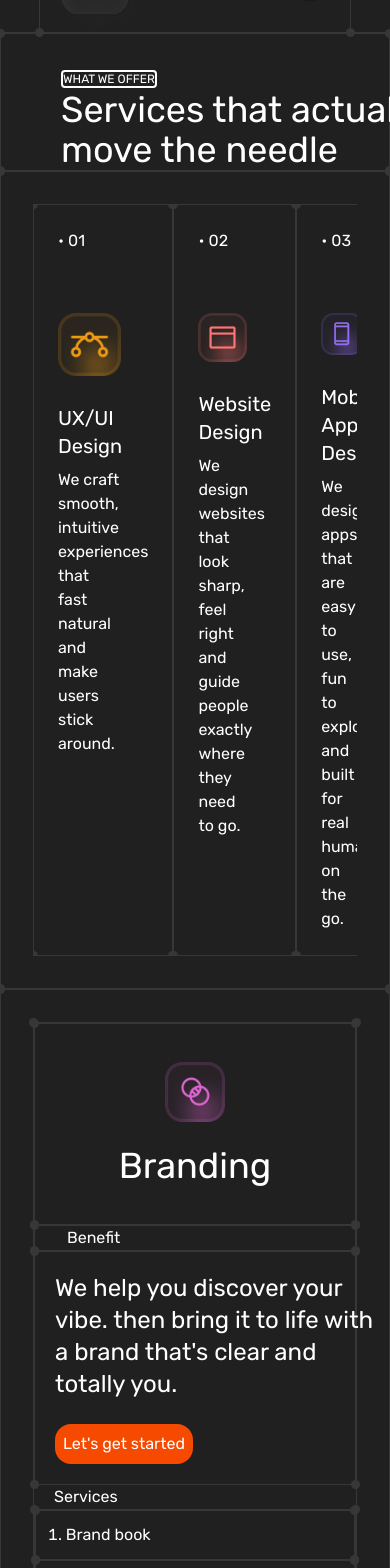
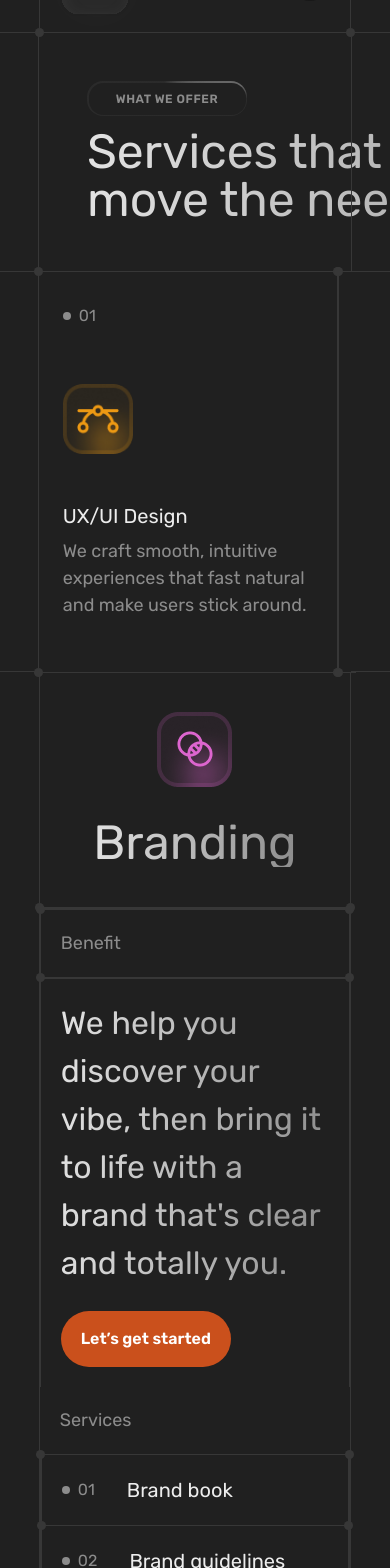
Before and after one commit to UsmanTariq786/webpioneers, a Next.js app: page /services in a window 390 px wide. Shown: the part 120-1688 px from the top of the page. Built offline with nearby package versions, Linux system fonts and the light colour scheme.

Commit message:
design changes in services page

```diff
--- a/src/Components/RoundCornerWrapper/index.tsx
+++ b/src/Components/RoundCornerWrapper/index.tsx
@@ -2,10 +2,43 @@ import React from 'react';
 
 interface RoundCornerWrapperProps {
   children: React.ReactNode;
+  top?: boolean
+  bottom?: boolean
 }
 
-const RoundCornerWrapper: React.FC<RoundCornerWrapperProps> = ({ children }) => {
-  return (
+const RoundCornerWrapper: React.FC<RoundCornerWrapperProps> = ({ children,top=true,bottom=true }) => {
+
+  let wrapperObject = {
+    'topZero':  <div className="relative w-full  border border-[#373737] border-t-0">
+                <div className="w-[9px] h-[9px] rounded-full bg-[#373737] absolute -bottom-[5px] -left-[5px]"></div>
+                <div className="w-[9px] h-[9px] rounded-full bg-[#373737] absolute -bottom-[5px] -right-[5px]"></div>
+                {children}
+                </div>,
+
+    'bottomZero': <div className="relative w-full  border border-[#373737] border-b-0">
+                 <div className="w-[9px] h-[9px] rounded-full bg-[#373737] absolute -top-[5px] -left-[5px]"></div>
+                 <div className="w-[9px] h-[9px] rounded-full bg-[#373737] absolute -top-[5px] -right-[5px]"></div>
+                 {/* <div className="w-[9px] h-[9px] rounded-full bg-[#373737] absolute -bottom-[5px] -left-[5px]"></div>
+                 <div className="w-[9px] h-[9px] rounded-full bg-[#373737] absolute -bottom-[5px] -right-[5px]"></div> */}
+                     {children}
+               </div>  ,
+          'topBottomZero':     <div className="relative w-full  border border-[#373737] border-b-0">
+          {/* <div className="w-[9px] h-[9px] rounded-full bg-[#373737] absolute -top-[5px] -left-[5px]"></div> */}
+          {/* <div className="w-[9px] h-[9px] rounded-full bg-[#373737] absolute -top-[5px] -right-[5px]"></div> */}
+          {/* <div className="w-[9px] h-[9px] rounded-full bg-[#373737] absolute -bottom-[5px] -left-[5px]"></div>
+          <div className="w-[9px] h-[9px] rounded-full bg-[#373737] absolute -bottom-[5px] -right-[5px]"></div> */}
+              {children}
+        </div>
+  }
+
+
+
+  return (<>
+
+  {
+    top=== false && bottom === false ? wrapperObject['topBottomZero'] :
+    top === false ? wrapperObject['topZero'] :
+    bottom === false ? wrapperObject['bottomZero'] :
     <div className="relative w-full  border border-[#373737]">
       <div className="w-[9px] h-[9px] rounded-full bg-[#373737] absolute -top-[5px] -left-[5px]"></div>
       <div className="w-[9px] h-[9px] rounded-full bg-[#373737] absolute -top-[5px] -right-[5px]"></div>
@@ -13,7 +46,10 @@ const RoundCornerWrapper: React.FC<RoundCornerWrapperProps> = ({ children }) =>
       <div className="w-[9px] h-[9px] rounded-full bg-[#373737] absolute -bottom-[5px] -right-[5px]"></div>
           {children}
     </div>
-  );
+
+  }
+
+    </>);
 };
 
 export default RoundCornerWrapper;
--- a/src/Components/cardData/CardData.tsx
+++ b/src/Components/cardData/CardData.tsx
@@ -1,27 +1,105 @@
-import React from 'react'
-import cardsData from '@/app/Data/CardData'
+// import React from 'react';
+// import cardsData from '@/app/Data/CardData';
+// import RoundCornerWrapper from '@/Components/RoundCornerWrapper';
+
+// function CardData() {
+//     return (
+//         <div className="p-4 sm:p-6 md:p-8">
+//             {/* This container is now a grid on all screens,
+//               with the number of columns changing based on screen size.
+//             */}
+//             <div className="grid grid-cols-1 sm:grid-cols-2 lg:grid-cols-4 gap-4">
+//                 {cardsData.map((card, index) => (
+//                     // The wrapper now has a min-w-0 to prevent it from forcing a scroll
+//                     <div key={index} className='min-w-0'>
+//                         <RoundCornerWrapper>
+//                             <div className="p-6">
+//                                 {/* Using the correct image path and alt text */}
+//                                 <img src={card.image} alt={card.title} className="w-12 h-12 mb-4" />
+//                                 <h3 className="text-xl mt-6">{card.title}</h3>
+//                                 <p className="mt-2 text-sm">{card.description}</p>
+//                             </div>
+//                         </RoundCornerWrapper>
+//                     </div>
+//                 ))}
+//             </div>
+//         </div>
+//     )
+// }
+
+// export default CardData;
+
+'use client';
+
+import React, { useState, useEffect } from 'react';
+import cardsData from '@/app/Data/CardData';
 import RoundCornerWrapper from '@/Components/RoundCornerWrapper';
+
+// Component for the mobile/small screen horizontal scroll layout
+const MobileCards = () => (
+    <div className="flex flex-nowrap overflow-x-auto overflow-y-hidden p-1 m-[-5px]">
+        {cardsData.map((card, index) => (
+            <div key={index} className='min-w-[300px] max-w-[300px] shrink-0'>
+                <RoundCornerWrapper>
+                    <div className="p-6 min-h-[400px]">
+                    <div className='my-2 mb-14 flex items-center'>
+                            <div className='w-2 h-2 rounded-full bg-[#F8F8F880] mr-2'></div>
+                        <p className='text-[#F8F8F880]'>0{index+1}</p>
+
+                        </div>
+                        <img src={card.image} alt={card.title} className="w-[70px] h-[70px] mb-12" />
+                        <h3 className="text-xl mt-6 text-[#F8F8F8F2]">{card.title}</h3>
+                        <p className="mt-2 text-[18px] text-[#F8F8F880]">{card.description}</p>
+                    </div>
+                </RoundCornerWrapper>
+            </div>
+        ))}
+    </div>
+);
+
+// Component for the large screen grid layout
+const LargeScreenCards = () => (
+    <div className="grid grid-cols-4 md:grid-cols-3 lg:grid-cols-4 sm:grid-cols-2 ">
+        {cardsData.map((card, index) => (
+            <div key={index}>
+                <RoundCornerWrapper>
+                    <div className="p-5 min-h-[400px]">
+                        <div className='my-2 mb-14 flex items-center'>
+                            <div className='w-2 h-2 rounded-full bg-[#F8F8F880] mr-2'></div>
+                        <p className='text-[#F8F8F880]'>0{index+1}</p>
+
+                        </div>
+                        <img src={card.image} alt={card.title} className="w-[70px] h-[70px] mb-12" />
+                        <h3 className="text-xl mt-6 text-[#F8F8F8F2]">{card.title}</h3>
+                        <p className="mt-2 text-[18px] text-[#F8F8F880]">{card.description}</p>
+                    </div>
+                </RoundCornerWrapper>
+            </div>
+        ))}
+    </div>
+);
+
+// Main component that switches between the two layouts
 function CardData() {
+    const [isMobile, setIsMobile] = useState(false);
+
+    useEffect(() => {
+        const handleResize = () => {
+            // This is a common way to check for a mobile breakpoint in JS.
+            // Tailwind's 'lg' breakpoint is 1024px.
+            setIsMobile(window.innerWidth < 700);
+        };
+
+        handleResize(); // Set initial state
+        window.addEventListener('resize', handleResize);
+        return () => window.removeEventListener('resize', handleResize);
+    }, []);
+
     return (
-        <div className="m-8">
-            <div className="flex md:flex-wrap  flex-nowrap overflow-x-auto   md:grid md:grid-cols-4">
-                {cardsData.map((card,index) => (
-                    <RoundCornerWrapper key={index+'whatisthisarddata'}>
-                        <div
-                            key={card.id+'againcardidgtd'}
-                            className="  p-6 shrink-0 w-4/5 sm:w-1/4 md:w-auto"
-                        >
-                            <span>{card.id}</span><br />
-                            <img src={card.image} alt="" className="w-20 mt-15 mb-7" />
-                            <h3 className="text-xl mt-6">{card.title}</h3>
-                            <p className="mt-2 ">{card.description}</p>
-                        </div>
-                    </RoundCornerWrapper>
-
-                ))}
-            </div>
+        <div className="">
+            {isMobile ? <MobileCards /> : <LargeScreenCards />}
         </div>
-    )
+    );
 }
 
-export default CardData
+export default CardData;
--- a/src/Components/tableData/TableData.tsx
+++ b/src/Components/tableData/TableData.tsx
@@ -1,60 +1,96 @@
+'use client'
+
 import React from 'react'
 import tableData from '@/app/Data/tableData'
-import Button1 from '../Button1'
+// import Button1 from '../Button1'
 import RoundCornerWrapper from '@/Components/RoundCornerWrapper';
+import Button from '../button/Button';
+import { useRouter } from 'next/navigation';
 function TableData() {
+
+  const router = useRouter();
+
   return (
     <div>
-      <div className='m-8'>
+      <div className=''>
         {
           tableData.map((card, index) => (
-            <RoundCornerWrapper key={index}>
-              <div key={index}>
-                <RoundCornerWrapper>
-                  <div className='flex flex-col items-center justify-center h-50 '>
-                    <img src={card.image} alt="" className='w-15' />
-                    <br /><h1 className='text-4xl'>{card.heading}</h1>
+            <div key={index+'tabledatasss'} className=''>
+              <div>
+                {/* top heading */}
+                <RoundCornerWrapper top={false}>
+                  <div className='flex flex-col items-center justify-center py-10'>
+                    <img src={card.image} alt="" className='w-[75px] h-[75px] mb-8' />
+                    <h1 className='text-5xl'
+                     style={{
+                      background:
+                        "linear-gradient(92.95deg, rgba(248, 248, 248, 0.9) 0.1%, rgba(248, 248, 248, 0.5) 100.1%)",
+                      WebkitBackgroundClip: "text",
+                      WebkitTextFillColor: "transparent",
+                    }}
+                    >{card.heading}</h1>
                   </div>
                 </RoundCornerWrapper>
 
-                <div className='grid grid-cols-1 w-full sm:flex sm:flex-wrap   '>
-                  <div className=' w-full  sm:w-1/2  '>
-                    <RoundCornerWrapper>
-                      <div className=' pl-5 '>
-                        <span className=' m-3'>{card.sub1}</span>
+
+                <div className='grid grid-cols-1 w-full sm:flex md:flex-wrap'>
+                <RoundCornerWrapper top={false} bottom={false}>
+                  <div className='sm:flex md:flex-wrap grid grid-cols-1'>
+                  {/* left side */}
+                  <div className=' w-full  sm:w-1/2'>
+                    <RoundCornerWrapper >
+                      <div className=' p-5 '>
+                        <p className='text-[18px] text-[#F8F8F880]'>{card.sub1}</p>
                       </div>
                     </RoundCornerWrapper>
-                    <RoundCornerWrapper>
-                      <div className=' w-90 p-5 '>
-                        <p className='text-2xl'>{card.description1}</p> <br />
-                        <Button1 />
+                    <RoundCornerWrapper top={false} bottom={false}>
+                      <div className=' p-5 '>
+                        <p  style={{
+                      background:
+                        "linear-gradient(92.95deg, rgba(248, 248, 248, 0.9) 0.1%, rgba(248, 248, 248, 0.5) 100.1%)",
+                      WebkitBackgroundClip: "text",
+                      WebkitTextFillColor: "transparent",
+                    }} className='text-[32px]'>{card.description1}</p> <br />
+                         <Button title="Let’s get started" onClick={() => {router.push('/contactUs')}} />
                       </div>
                     </RoundCornerWrapper>
 
                   </div>
+                  {/* right side */}
                   <div className='flex flex-col  sm:w-1/2 '>
-                    <div className='  pl-5'>
-                      <span>{card.sub2}</span>
+                    <div className='  p-5'>
+                      <p className='text-[18px] text-[#F8F8F880]'>{card.sub2}</p>
                     </div>
                     <RoundCornerWrapper>
                       <div className=''>
-                        <ol className='list-decimal list-inside '>
+                        <ul>
                           {[card.des1, card.des2, card.des3, card.des4, card.des5, card.des6]
                             .filter((item) => item?.trim())
                             .map((item, index) => (
-                              <RoundCornerWrapper key={index}>
-                                <li key={index} className=' p-3'>{item} </li>
+                              <RoundCornerWrapper top={false} key={index}>
+                                <div className='flex p-5 '>
+                                <div className=' flex items-center mr-8'>
+                                <div className='w-2 h-2 rounded-full bg-[#F8F8F880] mr-2'></div>
+                                 <p className='text-[#F8F8F880]'>0{index+1}</p>
+
+                                </div>
+                                <li key={index} className='text-[20px] text-[#F8F8F8F2]'>{item} </li>
+                                </div>
                               </RoundCornerWrapper>
 
                             ))
 
                           }
 
-                        </ol>
+                        </ul>
                       </div>
                     </RoundCornerWrapper>
 
-                  </div> <br />
+                  </div>
+                  </div>
+                  </RoundCornerWrapper>
+
+                  {/* slider */}
                   <RoundCornerWrapper>
                     <div className='m-20'>
                       <img src={card.img} alt="" />
@@ -63,7 +99,7 @@ function TableData() {
 
                 </div>
               </div>
-            </RoundCornerWrapper>
+            </div>
 
 
           ))
--- a/src/app/Data/CardData.ts
+++ b/src/app/Data/CardData.ts
@@ -34,7 +34,7 @@ type card =
                 id : "• 04",
                 image : "/services_img/marketing.png",
                 title : "Market Design",
-                description : "From scroll shoping ads to pitch decks that win, we design visuals that actually to the talking."
+                description : "From scroll shoping ads to pitch decks that win, we design visuals that actually do the talking."
 
             },
             {
--- a/src/app/Data/tableData.ts
+++ b/src/app/Data/tableData.ts
@@ -18,7 +18,7 @@ const tableData:Design[] = [
         image: "/services_img/branding.png",
         heading : "Branding",
         sub1:"Benefit",
-        description1:"We help you discover your vibe. then bring it to life with a brand that's clear and totally you.",
+        description1:"We help you discover your vibe, then bring it to life with a brand that's clear and totally you.",
         sub2:"Services",
         des1:"Brand book",
         des2:"Brand guidelines",
--- a/src/app/services/page.tsx
+++ b/src/app/services/page.tsx
@@ -1,80 +1,142 @@
-import React from 'react'
-import Box from '../Data/Box';
-import CardData from '@/Components/cardData/CardData';
-import TableData from '@/Components/tableData/TableData';
-import SmallCardData from '@/Components/SmallCardData';
-import RoundCornerWrapper from '@/Components/RoundCornerWrapper';
+import React from "react";
+import Box from "../Data/Box";
+import CardData from "@/Components/cardData/CardData";
+import TableData from "@/Components/tableData/TableData";
+import SmallCardData from "@/Components/SmallCardData";
+import RoundCornerWrapper from "@/Components/RoundCornerWrapper";
+import CommonQuestion from "@/Components/commonQuestion";
 const ServicesPage = () => {
   return (
-    <div className='text-white'>
-      <RoundCornerWrapper>
-        <div className='pl-15 pt-8'>
-          <span className='text-xs border-2 rounded'>{Box[0].boxhead}</span>
-          <h1 className='text-4xl w-100'>{Box[0].boxdes}</h1>
+    <div className="min-h-screen text-white">
+      <section>
+        <div className="w-full flex">
+          <div className="w-[10%] border-r border-b border-[#373737]"></div>
+          <div className="w-[79.95%] p-12">
+            <div className="w-40 mb-3">
+              <CommonQuestion question={Box[0].boxhead} />
+            </div>
+            <h1
+              className="text-5xl w-150"
+              style={{
+                background:
+                  "linear-gradient(92.95deg, rgba(248, 248, 248, 0.9) 0.1%, rgba(248, 248, 248, 0.5) 100.1%)",
+                WebkitBackgroundClip: "text",
+                WebkitTextFillColor: "transparent",
+              }}
+            >
+              {Box[0].boxdes}
+            </h1>
+          </div>
+          <div className="w-[10.05%] border-l border-b border-[#373737]"></div>
         </div>
-      </RoundCornerWrapper>
+      </section>
 
-      <RoundCornerWrapper>
-        <CardData />
-      </RoundCornerWrapper>
-      <RoundCornerWrapper>
-        <TableData />
-      </RoundCornerWrapper>
-      <RoundCornerWrapper>
-        <div className='pl-15 pt-8 mb-7'>
-          <span className='text-xs  rounded'>{Box[1].boxhead}</span>
-          <h1 className='text-4xl w-[170px]'>{Box[1].boxdes}</h1>
+      <section>
+  <div className="w-full flex">
+    <div className="w-[9.95%] border-b border-[#373737]"></div>
+    <div className="w-[80.08%]">
+      <CardData />
+    </div>
+    <div className="w-[9.95%] border-b border-[#373737]"></div>
+  </div>
+</section>
+
+<section>
+  <div className="w-full flex">
+    <div className="w-[9.95%] "></div>
+    <div className="w-[80.08%]">
+    <TableData />
+    </div>
+    <div className="w-[9.95%]"></div>
+    {/* <div className="w-[9.95%] border-b border-[#373737]"></div> */}
+  </div>
+</section>
+
+
+<section>
+  <div className="w-full flex">
+    <div className="w-[9.95%] border-b border-[#373737]"></div>
+
+    <div className="w-[80.08%]">
+    <RoundCornerWrapper top={false}>
+      <div className="p-6">
+        <div className="w-50 my-5 mt-15">
+         <CommonQuestion question={Box[1].boxhead} />
         </div>
-      </RoundCornerWrapper>
+      <h1
+              className="text-5xl w-70"
+              style={{
+                background:
+                  "linear-gradient(92.95deg, rgba(248, 248, 248, 0.9) 0.1%, rgba(248, 248, 248, 0.5) 100.1%)",
+                WebkitBackgroundClip: "text",
+                WebkitTextFillColor: "transparent",
+              }}
+            >
+           {Box[1].boxdes}
+            </h1>
+      </div>
+    </RoundCornerWrapper>
+    </div>
+    <div className="w-[9.95%] border-b border-[#373737]"></div>
+  </div>
+</section>
 
-      <div className='grid grid-cols-1  sm:flex  mx-8'>
-        <div className='w-full sm:w-1/2 '>
+
+
+
+
+      <div className="grid grid-cols-1  sm:flex  mx-8">
+        <div className="w-full sm:w-1/2 ">
           <RoundCornerWrapper>
             <SmallCardData />
           </RoundCornerWrapper>
         </div>
-        <div className='w-full sm:w-1/2 '>
+        <div className="w-full sm:w-1/2 ">
           <div>
             <RoundCornerWrapper>
-              <div className='hidden  sm:flex flex-row  p-6'>
+              <div className="hidden  sm:flex flex-row  p-6">
                 <div>
-                  {
-                    Array.from({ length: 13 }, (_, index) => (
-                      <div key={index+'starrs'}>
-                        <span>*  *  *  *  *  *  *  *  *  *  *  *  *  *  *  *  *  *  *  *  *  *  *  *  *  *  *</span>
-                      </div>
-                    ))
-                  }
+                  {Array.from({ length: 13 }, (_, index) => (
+                    <div key={index + "starrs"}>
+                      <span>
+                        * * * * * * * * * * * * * * * * * * * * * * * * * * *
+                      </span>
+                    </div>
+                  ))}
                 </div>
-                <div className='ml-1'>
-                  {
-                    Array.from({ length: 13 }, (_, index) => (
-                      <div key={index+'starrsagain'}>
-                        <span>*  *  *  *  *  *  *  *  *  *  *  *  *  *  *  *  *  *  *  *  *  *  *  *  *  *  *</span>
-                      </div>
-                    ))
-                  }
+                <div className="ml-1">
+                  {Array.from({ length: 13 }, (_, index) => (
+                    <div key={index + "starrsagain"}>
+                      <span>
+                        * * * * * * * * * * * * * * * * * * * * * * * * * * *
+                      </span>
+                    </div>
+                  ))}
                 </div>
               </div>
             </RoundCornerWrapper>
 
-            <div className=' w-full   p-6 '>
+            <div className=" w-full   p-6 ">
               {
                 <RoundCornerWrapper>
                   <div>
-                    <span className='border-1 rounded-xl text-sm p-1'>{Box[2].boxhead}</span><br />
-                    <h1 className='text-4xl mt-2'>{Box[2].boxdes}</h1> <br />
-                    <button className='border rounded-2xl p-1 bg-orange-600'>More About us</button>
+                    <span className="border-1 rounded-xl text-sm p-1">
+                      {Box[2].boxhead}
+                    </span>
+                    <br />
+                    <h1 className="text-4xl mt-2">{Box[2].boxdes}</h1> <br />
+                    <button className="border rounded-2xl p-1 bg-orange-600">
+                      More About us
+                    </button>
                   </div>
                 </RoundCornerWrapper>
-
               }
             </div>
           </div>
         </div>
       </div>
     </div>
-  )
-}
+  );
+};
 
-export default ServicesPage
+export default ServicesPage;
```
